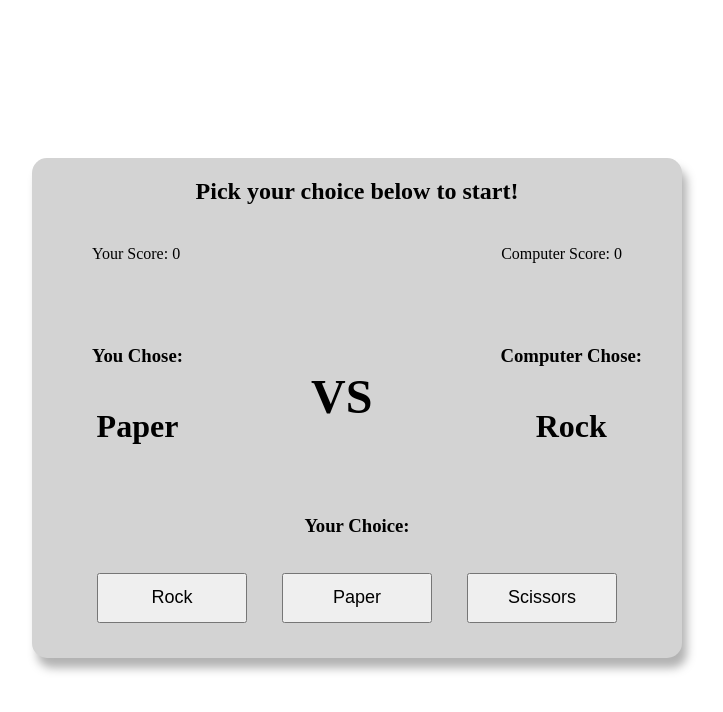
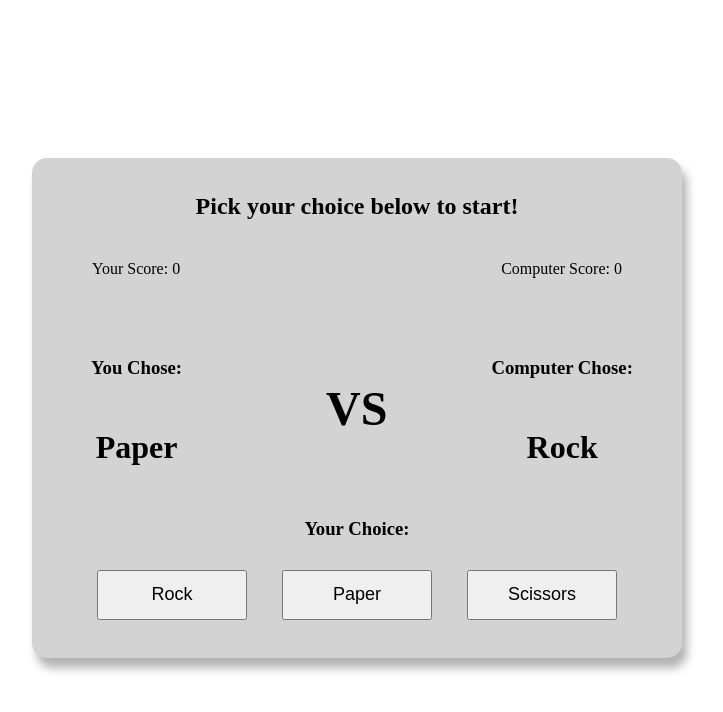
Before and after one commit to wirawanaryo/odin-RockPaperScissor, a plain HTML site: page index.html in a window 1280 px wide. Shown: the whole page, without its empty margins (291-1014 px from the left). Drawn offline with Linux system fonts and the light colour scheme.

Commit message:
startscreen setup

```diff
--- a/index.html
+++ b/index.html
@@ -9,6 +9,8 @@
 </head>
 <body>
   <div class="mainframe">
+    <!-- <div class="startscreen"></div> -->
+    <div class="mainlayer">
       <!-- <div class="startBanner">
         <h1 id="title">Let's Play Rock Paper Scissors !</h1>
         <button id="startButton">Play</button>
@@ -44,3 +46,7 @@
           <button id="scissorsButton">Scissors</button>
         </div>
       </div>
+    <!-- below is the main layer div endtag -->
+    </div>
+  </div>
+</body>
--- a/script.js
+++ b/script.js
@@ -68,7 +68,7 @@ getHumanChoice();
 
 //final report
 function finalScore(maxrounds){
-  if (round === maxrounds -1){
+  if (round === maxrounds){
     console.log(`Final Score - You: ${humanScore}, Computer: ${computerScore}`);
     if (humanScore > computerScore){
       alert("Congratulations! You are the overall winner!");
--- a/style.css
+++ b/style.css
@@ -12,15 +12,29 @@ body{
   align-items: center;
 }
 
+.startscreen{
+  background-color:  rgba(29, 134, 112, 0.3);
+  grid-column: 1;
+  grid-row: 1;
+  z-index: 10;
+  border-radius: 15px;
+}
 .mainframe {
-  display: flex;
-  flex-wrap: wrap;
-  justify-content: center;
+  display: grid;
+  grid-template-columns: 1fr;
+  grid-template-rows: 1fr;
   height: 500px;
   width: 650px;
   background-color: lightgrey;
   border-radius: 15px;
   filter: drop-shadow(5px 10px 5px rgba(0,0,0,0.3));
+}
+
+.mainlayer{
+  display: grid;
+  grid-column: 1;
+  grid-row: 1;
+  grid-template-rows: 30% 40% 30%;
 }
 
 .startBanner{
@@ -55,6 +69,7 @@ body{
   margin-top: 20px;
 }
 #statusMessage{
+  padding-top: 15px;
   width: 100%;
   text-align: center;
   margin: 0;
@@ -67,27 +82,34 @@ body{
 }
 
 .choicePreview{
-  width: 100%;
+  /* width: 100%; */
   height: 200px;
   display: flex;
-  justify-content: space-between;
+  justify-content: center;
   /* align-items: center; */
-  padding: 0 40px 0 40px;
+  gap: 16%;
 }
 .versusBox{
   display: flex;
   justify-content: center;
   align-items: center;
   font-size: 24px;
+  margin: 0 0 0 30px;
 }
 .computerSide, .playerSide{
   display: flex;
   flex-direction: column;
   align-items: center;
   justify-content: center;
+  gap: 10px;
+  padding-top: 10px;
+}
+.computerSide{
+  padding-right: 10px;
 }
 .playerSide{
-  margin-left: 20px;
+  padding-left: 20px;
+  padding-right: 10px;
 }
 
 .playButtonsFrame{
@@ -112,6 +134,7 @@ body{
   height: 50px;
 }
 .message2player{
+  margin-top: 10px;
   flex: 1;
   width: 100%;
   height: 50px;
```
Lines whose indentation alone changed are shown as unchanged.
